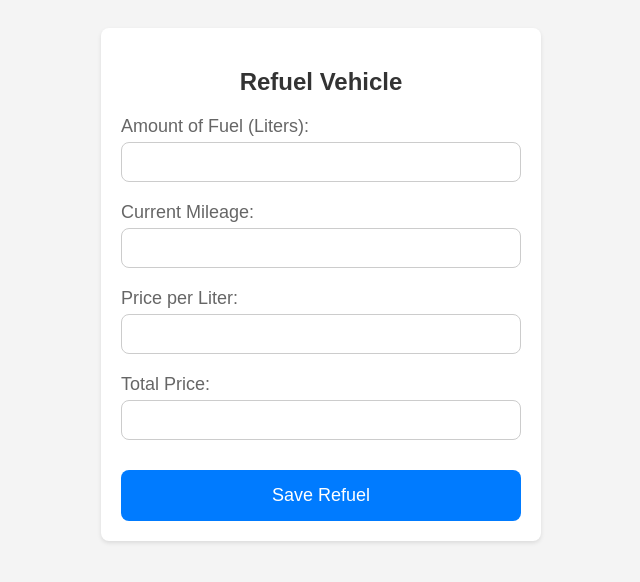
After one commit to Samolet0489/CarManager, a Flask app: template src/templates/fuel.html in a window 1280 px wide. The commit adds this page. Shown: the top 582 px of the page, without its empty margins (319-959 px from the left). Run offline with Flask 3, Linux system fonts and the light colour scheme; the template is opened without the code that fills it, so the values that code supplies are empty.

Commit message:
started implementing the refuel sytstem

```diff
--- a/src/app.py
+++ b/src/app.py
@@ -90,5 +90,27 @@ def create_app():
         return render_template("edit_vehicle.html", vehicle=vehicle)
 
 
+    @app.route('/fuel_vehicle/<int:vehicle_id>', methods=['GET'])
+    def fuel_vehicle(vehicle_id):
+        vehicle = Vehicle.query.get(vehicle_id)
+        if vehicle:
+            return render_template("fuel.html", vehicle=vehicle)
+        else:
+            return jsonify({'error': 'Vehicle not found'}), 404
+
+    @app.route('/save_refuel', methods=['POST'])
+    def save_refuel():
+        vehicle_id = request.form.get('vehicle_id')
+        amount = request.form.get('amount')
+        mileage = request.form.get('mileage')
+        price_per_liter = request.form.get('price_per_liter')
+        total_price = request.form.get('total_price')
+
+        # Process the refuel data and save it to the database
+        # ...
+
+        return redirect(url_for('vehicle_info', vehicle_name=Vehicle.query.get(vehicle_id).name))
+
+
 
     return app
--- /dev/null
+++ b/src/templates/fuel.html
@@ -0,0 +1,89 @@
+<!DOCTYPE html>
+<html lang="en">
+<head>
+    <meta charset="UTF-8">
+    <meta name="viewport" content="width=device-width, initial-scale=1.0">
+    <title>Refuel Vehicle</title>
+    <style>
+        /* Add your CSS styles here */
+        body {
+            font-family: Arial, sans-serif;
+            background-color: #f4f4f4;
+            padding: 20px;
+        }
+
+        .fuel-container {
+            background-color: #fff;
+            border-radius: 8px;
+            box-shadow: 0 2px 4px rgba(0, 0, 0, 0.1);
+            padding: 20px;
+            max-width: 400px;
+            margin: 0 auto;
+        }
+
+        .fuel-container h2 {
+            font-size: 24px;
+            margin-bottom: 20px;
+            color: #333;
+            text-align: center;
+        }
+
+        .fuel-container label {
+            display: block;
+            font-size: 18px;
+            margin-bottom: 5px;
+            color: #666;
+        }
+
+        .fuel-container input {
+            width: calc(100% - 22px);
+            padding: 10px;
+            margin-bottom: 20px;
+            border-radius: 8px;
+            border: 1px solid #ccc;
+            font-size: 16px;
+        }
+
+        .fuel-container button {
+            background-color: #007bff;
+            color: #fff;
+            border: none;
+            border-radius: 8px;
+            padding: 15px 25px;
+            font-size: 18px;
+            cursor: pointer;
+            width: 100%;
+            margin-top: 10px;
+        }
+
+        .fuel-container button:hover {
+            background-color: #0056b3;
+        }
+    </style>
+    <script>
+        function calculateTotal() {
+            var amount = parseFloat(document.getElementById('amount').value) || 0;
+            var pricePerLiter = parseFloat(document.getElementById('price-per-liter').value) || 0;
+            var totalPrice = amount * pricePerLiter;
+            document.getElementById('total-price').value = totalPrice.toFixed(2);
+        }
+    </script>
+</head>
+<body>
+    <div class="fuel-container">
+        <h2>Refuel Vehicle</h2>
+        <form action="/save_refuel" method="POST">
+            <input type="hidden" name="vehicle_id" value="{{ vehicle.id }}">
+            <label for="amount">Amount of Fuel (Liters):</label>
+            <input type="number" id="amount" name="amount" step="0.01" oninput="calculateTotal()" required>
+            <label for="mileage">Current Mileage:</label>
+            <input type="number" id="mileage" name="mileage" step="0.1" required>
+            <label for="price-per-liter">Price per Liter:</label>
+            <input type="number" id="price-per-liter" name="price_per_liter" step="0.01" oninput="calculateTotal()" required>
+            <label for="total-price">Total Price:</label>
+            <input type="number" id="total-price" name="total_price" step="0.01" readonly>
+            <button type="submit">Save Refuel</button>
+        </form>
+    </div>
+</body>
+</html>
--- a/src/templates/vehicles.html
+++ b/src/templates/vehicles.html
@@ -81,7 +81,8 @@
                     vehicleDetails.classList.add('vehicle-details');
                     vehicleDetails.innerHTML = `
                         <p><strong>Name:</strong> ${vehicle.name}</p>
-                        <p><strong>Mileage:</strong> ${vehicle.mileage}</p>
+                        <p><strong>Fuel Consumption:</strong> ${vehicle.fuel_consumption.toFixed(1)}</p>
+                        <p><strong>Mileage:</strong> ${vehicle.mileage.toFixed(1)}</p>
                     `;
 
                     // Append elements to the container
```
Also changed, not shown: TODO.txt (+18 -0 lines), src/templates/vehicle_info.html (+10 -2 lines).
